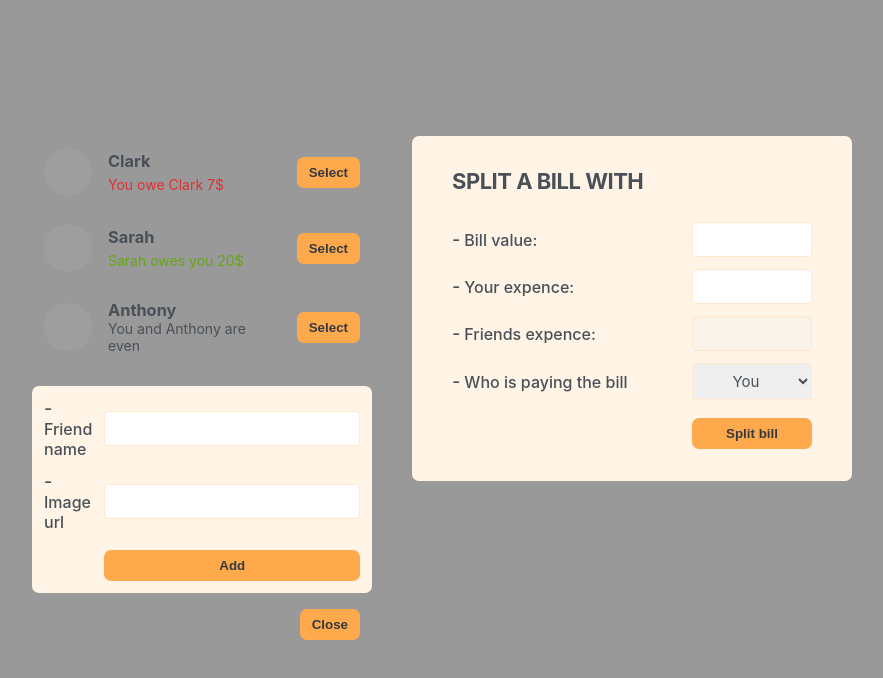
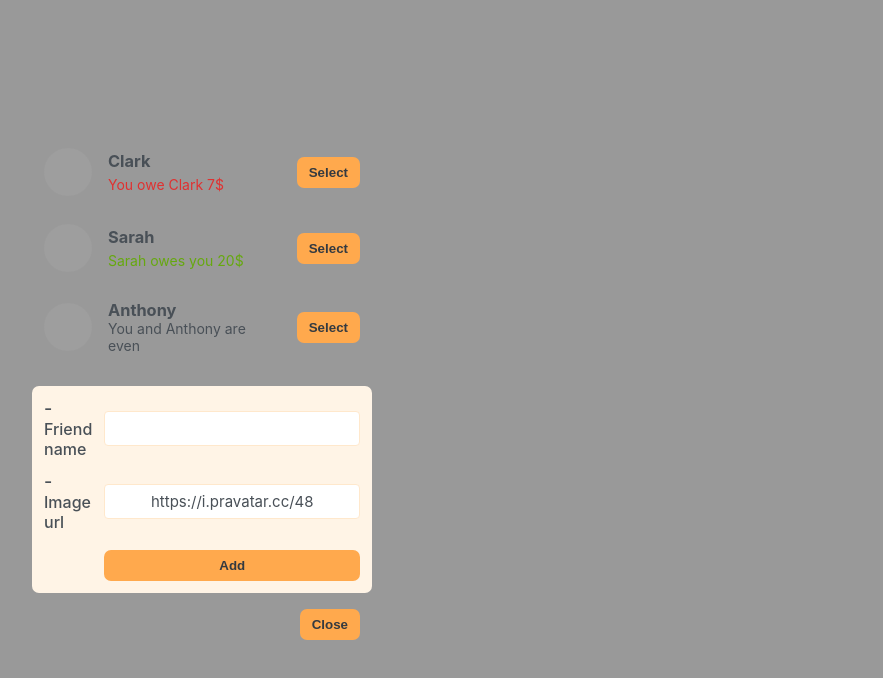
Before and after one commit to drmisssciurus/eat-and-split, a React (Create React App) app: page / in a window 1280 px wide. Both pictures are taken after a click on the button "Add friend". Shown: the top 678 px of the page, without its empty margins (198-1081 px from the left). Built offline with nearby package versions, Linux system fonts and the light colour scheme; grey boxes are pictures that could not be loaded; the HTML template or start-up script is replaced by a standard one.

Commit message:
clode friend handler update stat

```diff
--- a/src/App.js
+++ b/src/App.js
@@ -1,4 +1,4 @@
-import { useState } from 'react';
+import { use, useState } from 'react';
 
 const initialFriends = [
   {
@@ -30,41 +30,63 @@
 }
 
 export default function App() {
+  const [friends, setFriends] = useState(initialFriends);
   const [showAddFriend, setShowAddFriend] = useState(false);
+  const [selectedFriend, setSelectedFriend] = useState(null);
 
   function handleShowAddFriend() {
     setShowAddFriend((show) => !show);
   }
 
+  function handleAddFriend(friend) {
+    setFriends((friends) => [...friends, friend]);
+    setShowAddFriend(false);
+  }
+
+  function handleSelection(friend) {
+    // setSelectedFriend(friend);
+    setSelectedFriend((cur) => (cur?.id === friend.id ? null : friend));
+    setShowAddFriend(false);
+  }
+
   return (
     <div className="app">
       <div className="sidebar">
-        <FriendsList />
-        {showAddFriend && <FormAddFriend />}
+        <FriendsList
+          friends={friends}
+          onSelection={handleSelection}
+          selectedFriend={selectedFriend}
+        />
+        {showAddFriend && <FormAddFriend onAddFriend={handleAddFriend} />}
         <Button onClick={handleShowAddFriend}>
           {showAddFriend ? 'Close' : 'Add friend'}
         </Button>
       </div>
-      <FormSplitBill />
+      {selectedFriend && <FormSplitBill selectedFriend={selectedFriend} />}
     </div>
   );
 }
 
-function FriendsList() {
-  const friends = initialFriends;
-
+function FriendsList({ friends, onSelection, selectedFriend }) {
   return (
     <ul>
       {friends.map((friend) => (
-        <Friend friend={friend} key={friend.id} />
+        <Friend
+          friend={friend}
+          key={friend.id}
+          onSelection={onSelection}
+          selectedFriend={selectedFriend}
+        />
       ))}
     </ul>
   );
 }
 
-function Friend({ friend }) {
+function Friend({ friend, onSelection, selectedFriend }) {
+  const isSelected = selectedFriend?.id === friend.id;
+
   return (
-    <li>
+    <li className={isSelected ? 'selected' : ''}>
       <img src={friend.image} alt={friend.name} />
       <h3>{friend.name}</h3>
       {friend.balance < 0 && (
@@ -78,40 +100,72 @@
           {friend.name} owes you {Math.abs(friend.balance)}$
         </p>
       )}
-      <Button>Select</Button>
+      <Button onClick={() => onSelection(friend)}>
+        {isSelected ? 'Close' : 'Select'}
+      </Button>
     </li>
   );
 }
 
-function FormAddFriend() {
+function FormAddFriend({ onAddFriend }) {
+  const [name, setName] = useState('');
+  const [image, setImage] = useState('https://i.pravatar.cc/48');
+
+  function handleSubmit(e) {
+    e.preventDefault();
+    if (!name || !image) {
+      return alert('put friend name');
+    }
+    const id = crypto.randomUUID();
+    const newFriend = {
+      id,
+      name,
+      image: `${image}?u=${id}`,
+      balance: 0,
+    };
+
+    onAddFriend(newFriend);
+
+    setName('');
+    setImage('https://i.pravatar.cc/48');
+  }
+
   return (
     <>
-      <form className="form-add-friend" action="">
+      <form className="form-add-friend" onSubmit={handleSubmit}>
         <label>-Friend name</label>
-        <input type="text" />
+        <input
+          type="text"
+          value={name}
+          onChange={(e) => setName(e.target.value)}
+        />
         <label>-Image url</label>
-        <input type="text" />
+        <input
+          type="text"
+          value={image}
+          onChange={(e) => setImage(e.target.value)}
+        />
         <Button>Add</Button>
       </form>
     </>
   );
 }
 
-function FormSplitBill() {
+function FormSplitBill({ selectedFriend }) {
   return (
     <form className="form-split-bill">
-      <h2>Split a bill with </h2>
+      <h2>Split a bill with {selectedFriend.name} </h2>
       <label>-Bill value:</label>
       <input type="number" />
       <label>-Your expence:</label>
       <input type="text" />
-      <label>-Friends expence:</label>
+      <label>-{selectedFriend.name}'s expence:</label>
       <input type="text" disabled />
 
       <label>-Who is paying the bill</label>
       <select>
         <option value="user">You</option>
-        <option value="friend">x</option>
+        <option value="friend">{selectedFriend.name}</option>
       </select>
       <Button>Split bill</Button>
     </form>
```
